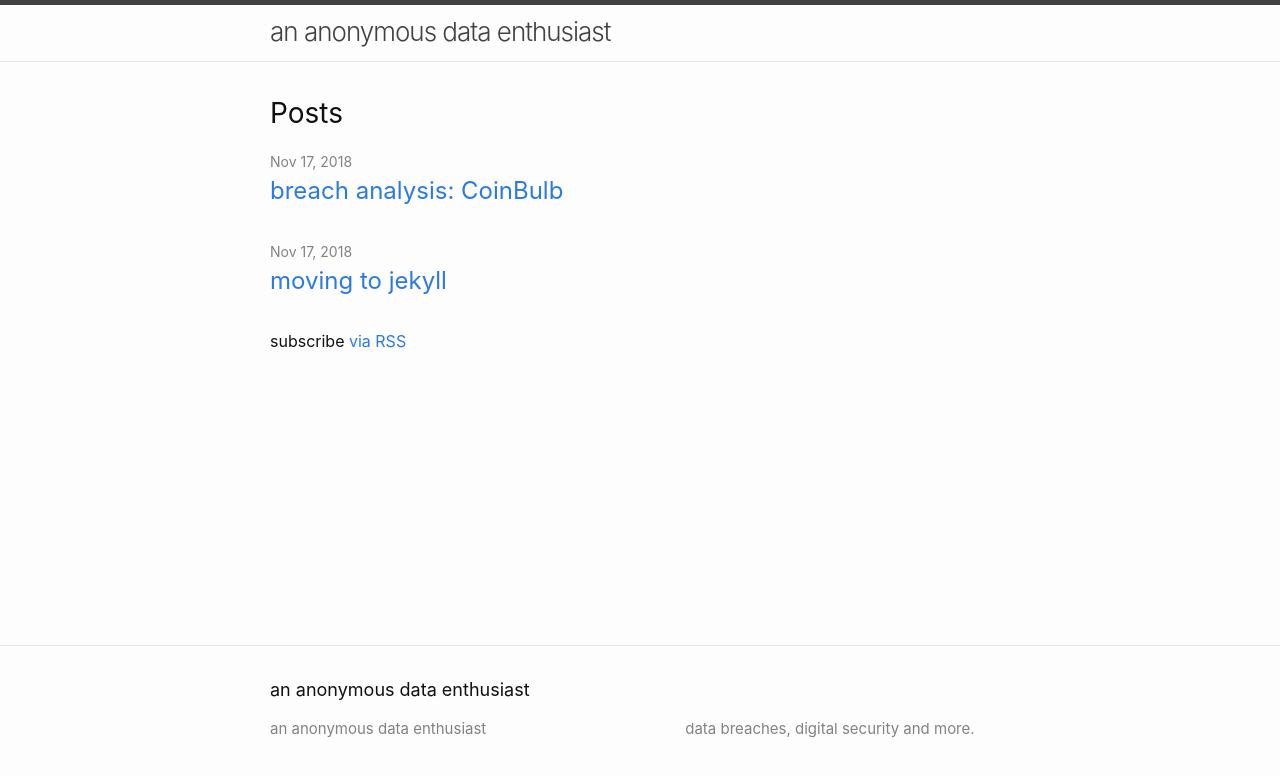
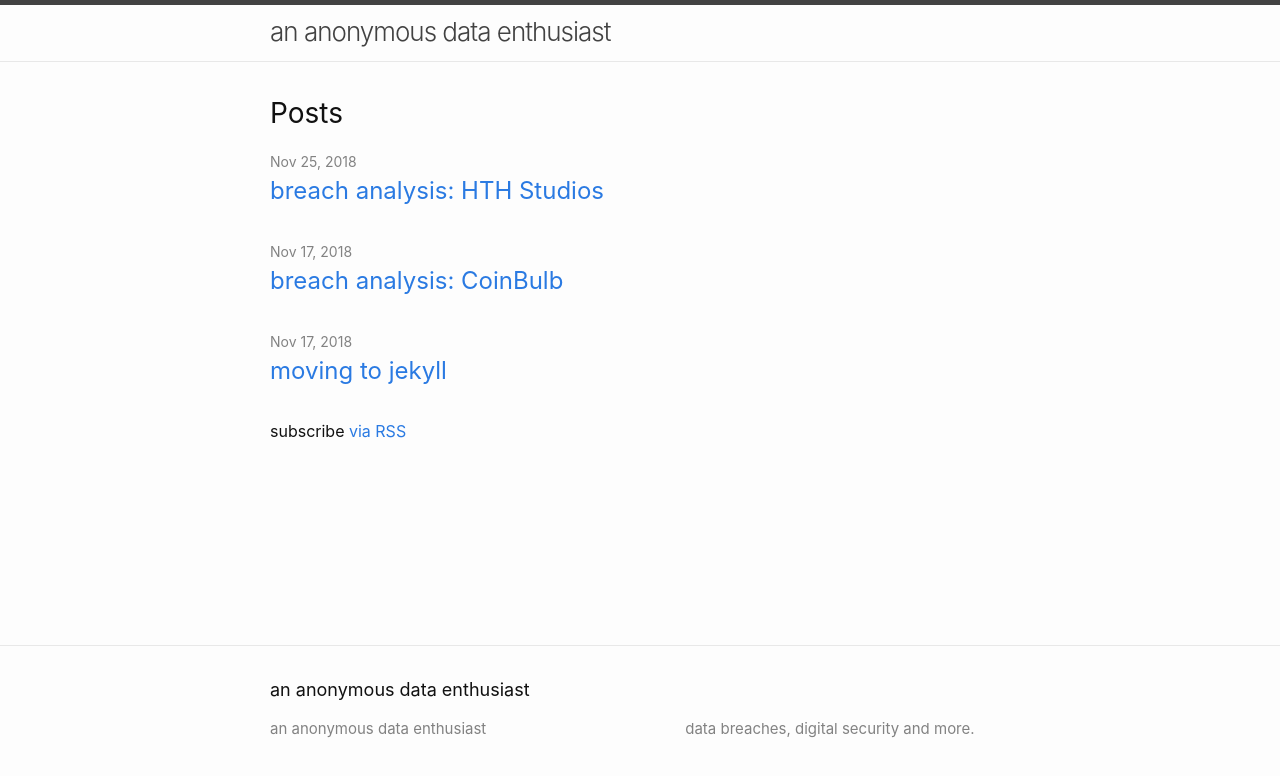
Before and after one commit to datahoarding/datahoarding.github.io, a plain HTML site: page index.html in a window 1280 px wide. Drawn offline with Linux system fonts and the light colour scheme.

Commit message:
Update index.html

```diff
--- a/index.html
+++ b/index.html
@@ -35,7 +35,12 @@
       <div class="wrapper">
         <div class="home">
 <h2 class="post-list-heading">Posts</h2>
-    <ul class="post-list"><li><span class="post-meta">Nov 17, 2018</span>
+    <ul class="post-list"><li><span class="post-meta">Nov 25, 2018</span>
+        <h3>
+          <a class="post-link" href="/2018/11/25/breach-analysis-hthstudios.html">
+            breach analysis: HTH Studios
+          </a>
+        </h3></li><li><span class="post-meta">Nov 17, 2018</span>
         <h3>
           <a class="post-link" href="/2018/11/17/breach-analysis-coinbulb.html">
             breach analysis: CoinBulb
```
